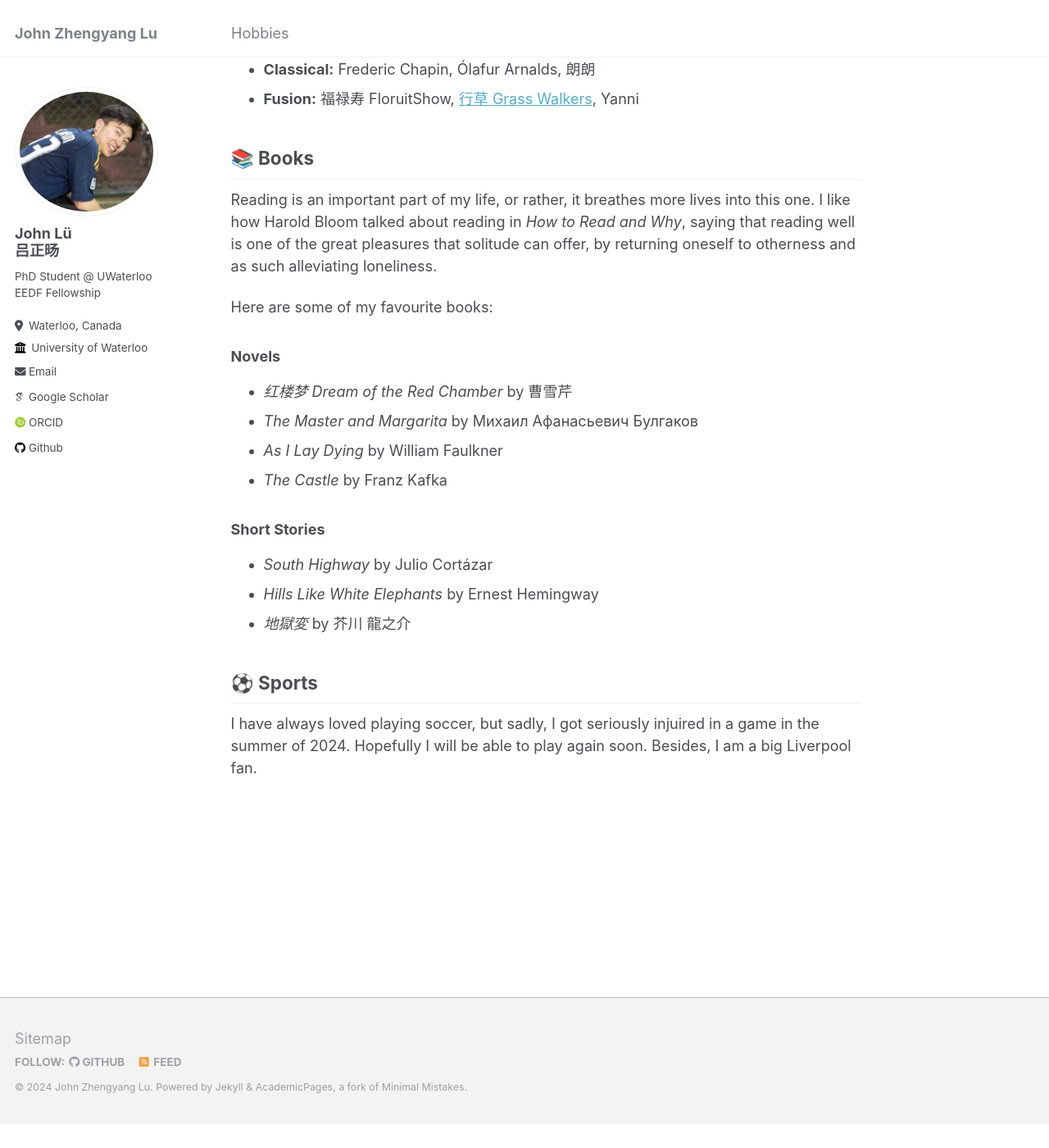
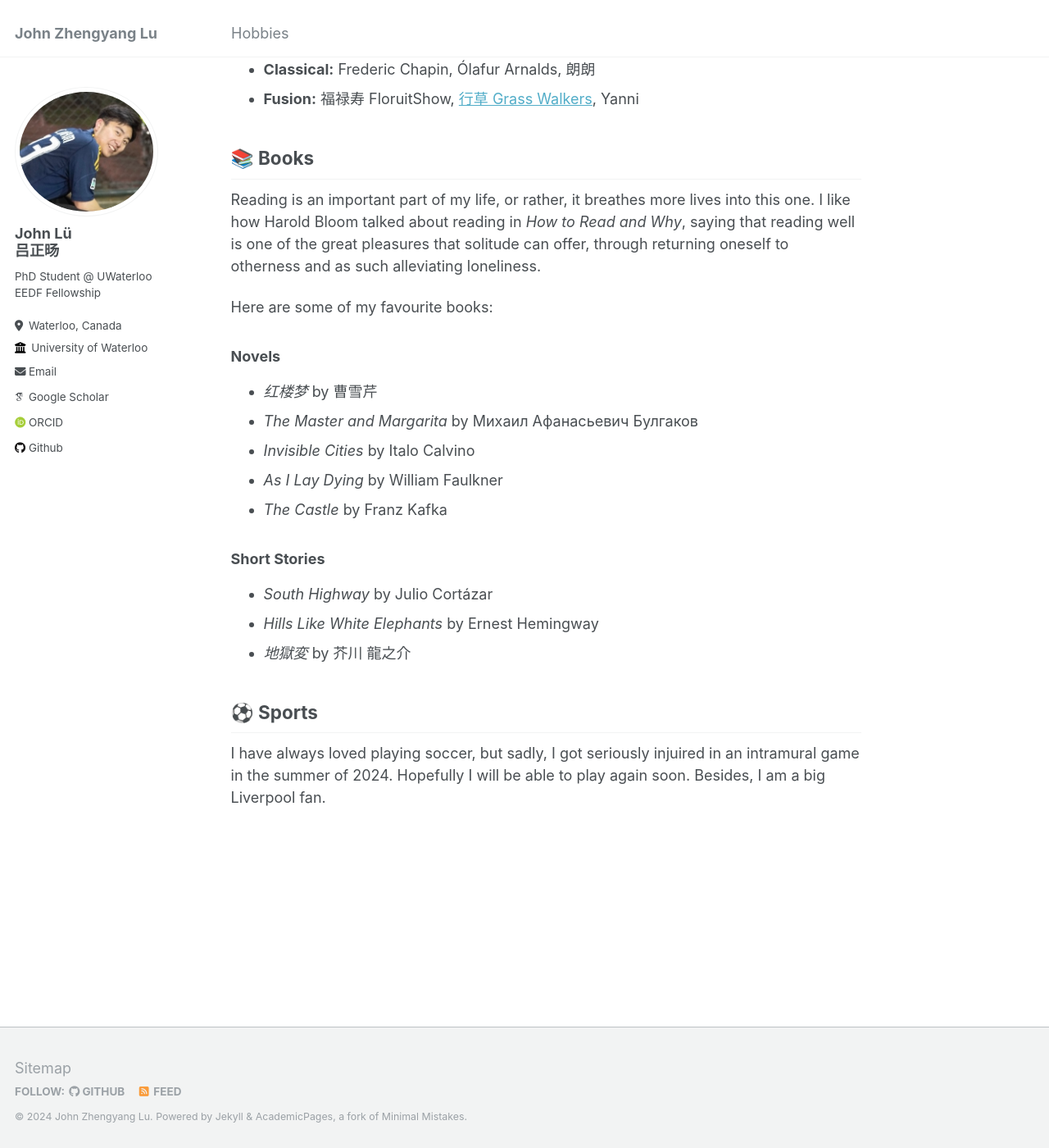
Before and after one commit to JohnLyu2/johnlyu2.github.io, a Jekyll site: the page built from _pages/hobbies.md, in a window 1280 px wide and 1400 px high, scrolled down 579 px. Shown: the whole window at 82% size. Built offline with Jekyll 4.4.1, drawn with Linux system fonts in a browser that asks for light colours; some web fonts are replaced; before the commit the page ends 1951 px from its top, so only the background shows below that; some of the changed text lies outside the part shown.

```diff
--- a/_pages/hobbies.md
+++ b/_pages/hobbies.md
@@ -18,13 +18,14 @@
 - **Fusion:** 福禄寿 FloruitShow, [行草 Grass Walkers](https://www.instagram.com/grasswalkers5/), Yanni
 
 ## 📚 Books ##
-Reading is an important part of my life, or rather, it breathes more lives into this one. I like how Harold Bloom talked about reading in *How to Read and Why*, saying that reading well is one of the great pleasures that solitude can offer, by returning oneself to otherness and as such alleviating loneliness.
+Reading is an important part of my life, or rather, it breathes more lives into this one. I like how Harold Bloom talked about reading in *How to Read and Why*, saying that reading well is one of the great pleasures that solitude can offer, through returning oneself to otherness and as such alleviating loneliness.
 
 Here are some of my favourite books:
 
 ### Novels
-- *红楼梦 Dream of the Red Chamber* by 曹雪芹
+- *红楼梦* by 曹雪芹
 - *The Master and Margarita* by Михаил Афанасьевич Булгаков
+- *Invisible Cities* by Italo Calvino
 - *As I Lay Dying* by William Faulkner
 - *The Castle* by Franz Kafka
 
@@ -35,4 +36,4 @@
 
 ## ⚽ Sports ##
 
-I have always loved playing soccer, but sadly, I got seriously injuired in a game in the summer of 2024. Hopefully I will be able to play again soon. Besides, I am a big Liverpool fan.
+I have always loved playing soccer, but sadly, I got seriously injuired in an intramural game in the summer of 2024. Hopefully I will be able to play again soon. Besides, I am a big Liverpool fan.
```
Also changed, not shown: other parts of _pages/hobbies.md (+1 -1 lines), _pages/about.md (+1 -0 lines).
